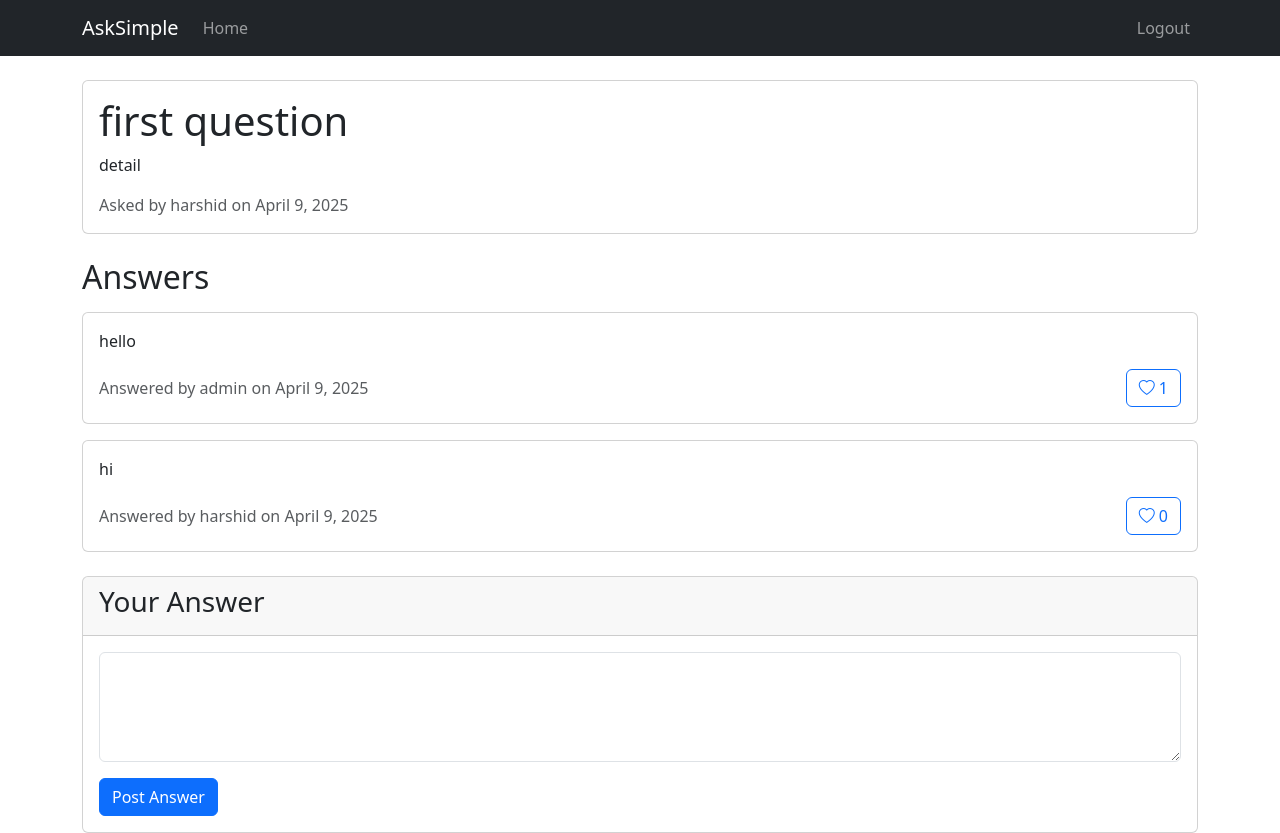
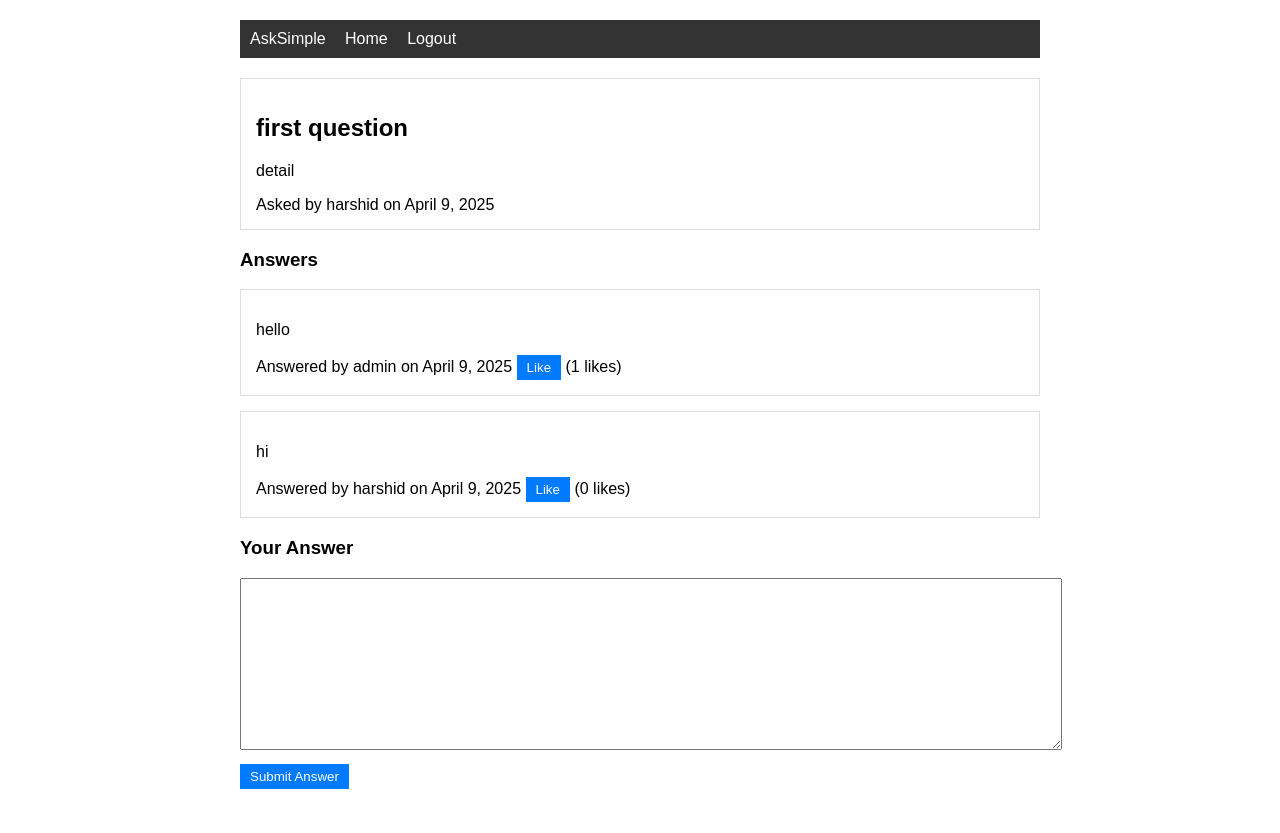
Before and after one commit to Harshidpatel12/django_practical, a Django app: page /question/1/ in a window 1280 px wide. After the commit the page ends 789 px from the top, so only its background shows below. Run offline with Django 5.2, Linux system fonts and the light colour scheme; a user stored in the database is signed in; data comes from the database, SQL or seed files in the repository; both versions use the stored data as it was after the commit; some libraries are stand-ins or nearby versions.

Commit message:
simple ui

```diff
--- a/quora/forms.py
+++ b/quora/forms.py
@@ -1,8 +1,13 @@
 from django import forms
 from django.contrib.auth.forms import UserCreationForm
+from django.core.exceptions import ValidationError
+
 from .models import User, Question, Answer
-from .validators import validate_password_length
 
+
+def validate_password_length(value):
+    if len(value) < 5:
+        raise ValidationError("Password must be at least 5 characters long.")
 class UserRegistrationForm(UserCreationForm):
     email = forms.EmailField(required=True)
 
--- a/quora/templates/quora/base.html
+++ b/quora/templates/quora/base.html
@@ -4,54 +4,64 @@
     <meta charset="UTF-8">
     <meta name="viewport" content="width=device-width, initial-scale=1.0">
     <title>{% block title %}AskSimple{% endblock %}</title>
-    <link href="https://cdn.jsdelivr.net/npm/bootstrap@5.3.0/dist/css/bootstrap.min.css" rel="stylesheet">
-    <link rel="stylesheet" href="https://cdn.jsdelivr.net/npm/bootstrap-icons@1.7.2/font/bootstrap-icons.css">
+    <style>
+        body {
+            font-family: Arial, sans-serif;
+            max-width: 800px;
+            margin: 0 auto;
+            padding: 20px;
+        }
+        nav {
+            background: #333;
+            padding: 10px;
+            margin-bottom: 20px;
+        }
+        nav a {
+            color: white;
+            text-decoration: none;
+            margin-right: 15px;
+        }
+        .card {
+            border: 1px solid #ddd;
+            padding: 15px;
+            margin-bottom: 15px;
+        }
+        .btn {
+            display: inline-block;
+            padding: 5px 10px;
+            background: #007bff;
+            color: white;
+            text-decoration: none;
+            border: none;
+            cursor: pointer;
+        }
+        .alert {
+            padding: 10px;
+            background: #f8d7da;
+            border: 1px solid #f5c6cb;
+            margin-bottom: 15px;
+        }
+    </style>
 </head>
 <body>
-    <nav class="navbar navbar-expand-lg navbar-dark bg-dark">
-        <div class="container">
-            <a class="navbar-brand" href="{% url 'quora:home' %}">AskSimple</a>
-            <button class="navbar-toggler" type="button" data-bs-toggle="collapse" data-bs-target="#navbarNav">
-                <span class="navbar-toggler-icon"></span>
-            </button>
-            <div class="collapse navbar-collapse" id="navbarNav">
-                <ul class="navbar-nav me-auto">
-                    <li class="nav-item">
-                        <a class="nav-link" href="{% url 'quora:home' %}">Home</a>
-                    </li>
-                </ul>
-                <ul class="navbar-nav">
+    <nav>
+        <a href="{% url 'quora:home' %}">AskSimple</a>
+        <a href="{% url 'quora:home' %}">Home</a>
         {% if user.is_authenticated %}
-                    <li class="nav-item">
-                        <a class="nav-link" href="{% url 'quora:logout' %}">Logout</a>
-                    </li>
+            <a href="{% url 'quora:logout' %}">Logout</a>
         {% else %}
-                    <li class="nav-item">
-                        <a class="nav-link" href="{% url 'quora:login' %}">Login</a>
-                    </li>
-                    <li class="nav-item">
-                        <a class="nav-link" href="{% url 'quora:register' %}">Register</a>
-                    </li>
+            <a href="{% url 'quora:login' %}">Login</a>
+            <a href="{% url 'quora:register' %}">Register</a>
         {% endif %}
-                </ul>
-            </div>
-        </div>
     </nav>
 
-    <div class="container mt-4">
     {% if messages %}
         {% for message in messages %}
-        <div class="alert alert-{{ message.tags }}">
-            {{ message }}
-        </div>
+            <div class="alert">{{ message }}</div>
         {% endfor %}
     {% endif %}
 
     {% block content %}
     {% endblock %}
-    </div>
-
-    <script src="https://cdn.jsdelivr.net/npm/bootstrap@5.3.0/dist/js/bootstrap.bundle.min.js"></script>
-    {% block extra_js %}{% endblock %}
 </body>
 </html>
--- a/quora/templates/quora/question_detail.html
+++ b/quora/templates/quora/question_detail.html
@@ -3,93 +3,60 @@
 {% block title %}{{ question.title }} - AskSimple{% endblock %}
 
 {% block content %}
-<div class="card mb-4">
-    <div class="card-body">
-        <h1 class="card-title">{{ question.title }}</h1>
-        <p class="card-text">{{ question.content }}</p>
-        <div class="text-muted">
+<div class="card">
+    <h2>{{ question.title }}</h2>
+    <p>{{ question.content }}</p>
+    <div>
         Asked by {{ question.author.username }} on {{ question.created_at|date }}
     </div>
 </div>
-</div>
 
-<h2 class="mb-3">Answers</h2>
+<h3>Answers</h3>
 {% for answer in answers %}
-<div class="card mb-3">
-    <div class="card-body">
-        <p class="card-text">{{ answer.content }}</p>
-        <div class="d-flex justify-content-between align-items-center">
-            <div class="text-muted">
+<div class="card">
+    <p>{{ answer.content }}</p>
+    <div>
         Answered by {{ answer.author.username }} on {{ answer.created_at|date }}
-            </div>
-            <div>
-                <button class="btn btn-outline-primary like-btn" data-answer-id="{{ answer.id }}">
-                    <i class="bi bi-heart{% if answer.id in user_likes %}-fill{% endif %}"></i>
-                    <span class="like-count">{{ answer.likes.count }}</span>
+        <button onclick="likeAnswer({{ answer.id }})" class="btn">
+            {% if answer.id in user_likes %}Unlike{% else %}Like{% endif %}
         </button>
-            </div>
-        </div>
+        <span>({{ answer.likes.count }} likes)</span>
     </div>
 </div>
 {% empty %}
-<div class="alert alert-info">
-    No answers yet. Be the first to answer!
-</div>
+<p>No answers yet.</p>
 {% endfor %}
 
 {% if user.is_authenticated %}
-<div class="card mt-4">
-    <div class="card-header">
 <h3>Your Answer</h3>
-    </div>
-    <div class="card-body">
 <form method="post">
     {% csrf_token %}
-            <div class="mb-3">
-                <textarea class="form-control" name="content" rows="4" required></textarea>
+    <div>
+        <textarea name="content" required style="width: 100%; height: 150px; padding: 10px; margin-bottom: 10px;"></textarea>
     </div>
-            <button type="submit" class="btn btn-primary">Post Answer</button>
+    <button type="submit" class="btn">Submit Answer</button>
 </form>
-    </div>
-</div>
 {% else %}
-<div class="alert alert-info">
+<div class="alert">
     Please <a href="{% url 'quora:login' %}">login</a> to post an answer.
 </div>
 {% endif %}
 
-{% block extra_js %}
 <script>
-document.querySelectorAll('.like-btn').forEach(button => {
-    button.addEventListener('click', function() {
-        const answerId = this.dataset.answerId;
+function likeAnswer(answerId) {
     fetch(`/answer/${answerId}/like/`, {
         method: 'POST',
         headers: {
-                'X-CSRFToken': document.querySelector('[name=csrfmiddlewaretoken]').value
+            'X-CSRFToken': '{{ csrf_token }}'
         }
     })
     .then(response => response.json())
     .then(data => {
-            const icon = this.querySelector('i');
-            const count = this.querySelector('.like-count');
-
-            if (data.liked) {
-                icon.classList.remove('bi-heart');
-                icon.classList.add('bi-heart-fill');
-                this.classList.add('btn-primary');
-                this.classList.remove('btn-outline-primary');
-            } else {
-                icon.classList.remove('bi-heart-fill');
-                icon.classList.add('bi-heart');
-                this.classList.remove('btn-primary');
-                this.classList.add('btn-outline-primary');
+        const button = document.querySelector(`button[onclick="likeAnswer(${answerId})"]`);
+        const likesCount = button.nextElementSibling;
+        button.textContent = data.liked ? 'Unlike' : 'Like';
+        likesCount.textContent = `(${data.likes_count} likes)`;
+    });
 }
-
-            count.textContent = data.likes_count;
-        });
-    });
-});
 </script>
 {% endblock %}
-{% endblock %}
```
Also changed, not shown: quora/templates/quora/home.html (+12 -20 lines), quora/templates/quora/login.html (+15 -27 lines), quora/templates/quora/register.html (+16 -28 lines), db.sqlite3. Lines whose indentation alone changed are shown as unchanged.
